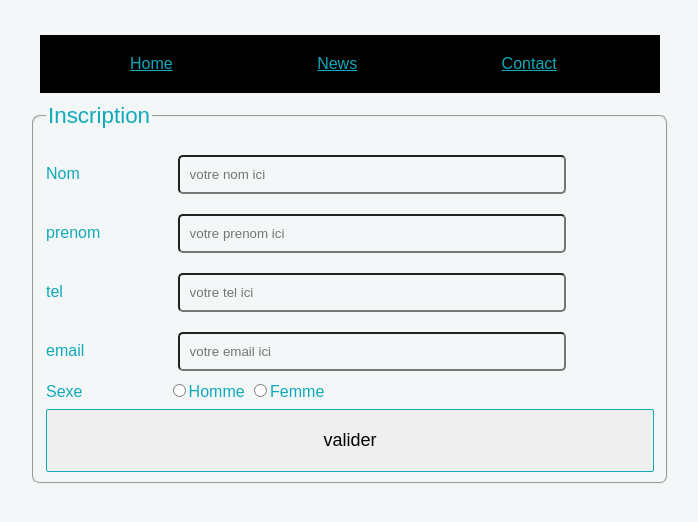
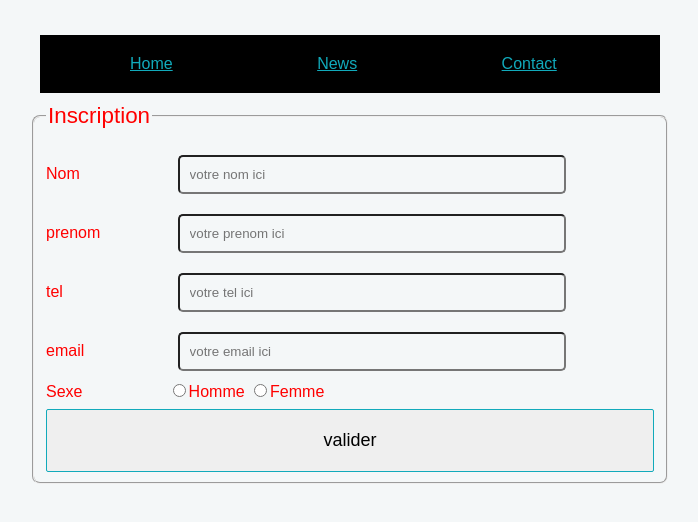
Before and after one commit to Smami10/projet_ecommerce, a plain HTML site: page index.html in a window 1280 px wide. Shown: the whole page, without its empty margins (290-988 px from the left). Drawn offline with Linux system fonts and the light colour scheme.

Commit message:
change color red

```diff
--- a/style.css
+++ b/style.css
@@ -9,7 +9,7 @@ body{
     margin: 5px auto;
     background-color: #f4f7f8;
     padding: 20px;
-    color: #1ab;
+    color: red;
 }
 fieldset{
     border-radius: 8px;
```
